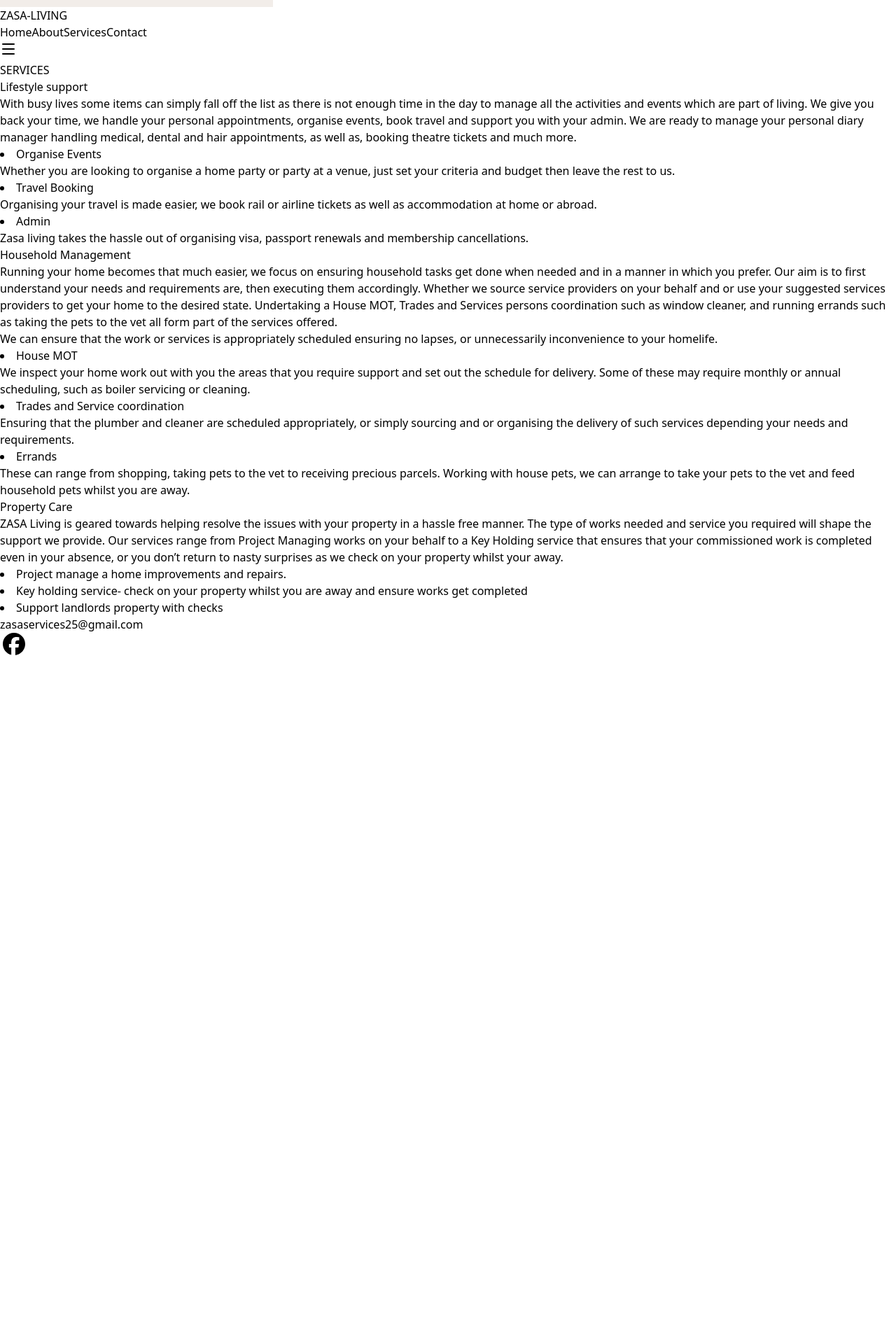
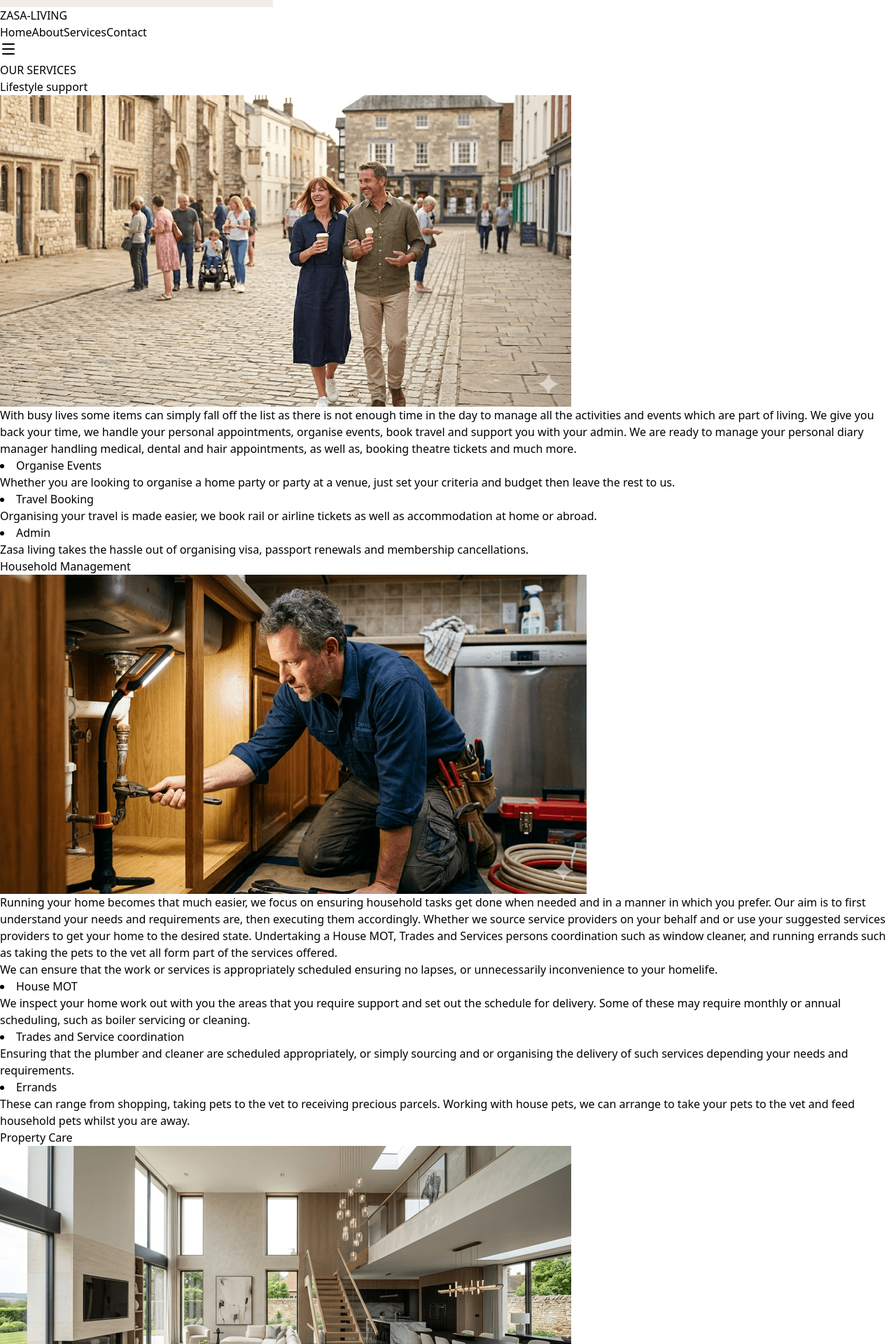
Before and after one commit to Herbertbhs02/ZASA-LIVING, a React (Vite) app: page /services in a window 1280 px wide. Shown: the part 400-2320 px from the top of the page at 70% size. Before the commit the page ends 1338 px from the top, so only its background shows below. Built offline with nearby package versions, Linux system fonts and the light colour scheme.

Commit message:
services page changes

```diff
--- a/src/App.jsx
+++ b/src/App.jsx
@@ -11,7 +11,7 @@
 export default function App() {
   return (
     <Router>
-       <ScrollToTop/>
+      <ScrollToTop />
       <div className="flex flex-col min-h-screen">
         <Navbar />
         <div className="flex-grow">
--- a/src/pages/About.jsx
+++ b/src/pages/About.jsx
@@ -2,8 +2,8 @@
 
 const About = () => {
   return (
-     <div className="p-4">
-     <h1>Page is currently undergoing update</h1>
+    <div className="p-4">
+      <h1>Page is currently undergoing update</h1>
     </div>
   );
 };
--- a/src/pages/Home.jsx
+++ b/src/pages/Home.jsx
@@ -6,12 +6,9 @@
   return (
     <div className="p-0 min-h-screen ">
       {/* Introduction */}
-      <section className="grid md:grid-cols-2 gap-8 items-center px-6 py-10  bg-[#0B1F3A] ">
+      <section className="grid md:grid-cols-2 gap-8 place-items-start px-6 py-6  bg-[#0B1F3A] ">
         <div>
-          <h1 className="text-4xl md:text-5xl text-white font-bold mb-6">
-            Introduction
-          </h1>
-          <p className="text-white mb-6">
+          <p className="text-white mt-0 ">
             ZASA Living is on a mission to save you time and reduce stress, so
             you spend your time doing things you enjoy with people you love. Our
             services focus on the personal, the home and business. Whether you
@@ -34,7 +31,7 @@
       </section>
 
       <div className="text-2xl text-center font-bold mt-10 mb-2 mt-2 ">
-        Services Offered
+        Our Services
       </div>
 
       <div className="grid grid-cols-1 md:grid-cols-3 gap-6">
@@ -44,7 +41,7 @@
             <h3 className="font-semibold text-lg mb-2 text-start text-black">
               Lifestyle Support
             </h3>
-            <div class="prose">
+            <div class="">
               <img
                 src="images/lifestyle.png"
                 alt="lifestyle photo"
--- a/src/pages/Services.jsx
+++ b/src/pages/Services.jsx
@@ -2,14 +2,18 @@
 
 const Services = () => {
   return (
-    <div className="">
-      <h3 className="text-2xl font-bold text-center">SERVICES</h3>
+    <div className="bg-slate-400">
+      <h3 className="text-2xl font-bold text-center">OUR SERVICES</h3>
 
-      <div className="relative p-6 text-white bg-[url('/images/PersonalLifestyleSupport.png')] bg-cover bg-center bg-no-repeat">
-        {/* Overlay */}
-        <div className="absolute inset-0 bg-black/60"></div>
-        <div className="relative z-10">
-          <h2 className="font-bold">Lifestyle support</h2>
+      <div className="p-4 text-black">
+
+          <h2 className="font-bold p-1">Lifestyle support</h2>
+
+             <img
+                src="images/PersonalLifestyleSupport.png"
+                alt="lifestyle photo"
+                className="float-left mr-4 mb-2 h-[14rem] rounded-xl"
+              />
           <p>
             With busy lives some items can simply fall off the list as there is
             not enough time in the day to manage all the activities and events
@@ -23,7 +27,7 @@
           <p>
             Whether you are looking to organise a home party or party at a
             venue, just set your criteria and budget then leave the rest to
-            us.{" "}
+            us.
           </p>
           <li>Travel Booking</li>
           <p>
@@ -35,14 +39,18 @@
             Zasa living takes the hassle out of organising visa, passport
             renewals and membership cancellations.
           </p>
-        </div>
       </div>
 
-      <div className="relative p-6 mt-1 text-white bg-[url('/images/HouseholdManagement.png')] bg-cover bg-center bg-no-repeat">
-        {/* Overlay */}
-        <div className="absolute inset-0 bg-black/60"></div>
-        <div className="relative z-10">
+
+
+      <div className="p-4 mt-1 text-black ">
           <h2 className="font-bold">Household Management</h2>
+            <img
+                src="images/HouseholdManagement.png"
+                alt="lifestyle photo"
+                className="float-left mr-4 mb-2 h-[14rem] rounded-xl"
+              />
+
           <p>
             Running your home becomes that much easier, we focus on ensuring
             household tasks get done when needed and in a manner in which you
@@ -66,10 +74,9 @@
           </p>
           <li>Trades and Service coordination</li>
           <p>
-            {" "}
             Ensuring that the plumber and cleaner are scheduled appropriately,
             or simply sourcing and or organising the delivery of such services
-            depending your needs and requirements.{" "}
+            depending your needs and requirements.
           </p>
           <li>Errands</li>
           <p>
@@ -77,14 +84,18 @@
             precious parcels. Working with house pets, we can arrange to take
             your pets to the vet and feed household pets whilst you are away.
           </p>
-        </div>
+
       </div>
 
-      <div className="  relative p-6 mt-1 text-white bg-[url('/images/Property.png')] bg-cover bg-center bg-no-repeat">
-        {/* Overlay */}
-        <div className="absolute inset-0 bg-black/60"></div>
-        <div className="relative z-10">
+      <div className=" px-4 mt-1 pb-14 text-black">
           <h2 className="font-bold">Property Care</h2>
+
+             <img
+                src="images/Property.png"
+                alt="lifestyle photo"
+                className="float-left mr-4 mb-0 h-[14rem] rounded-xl"
+              />
+
           <p>
             ZASA Living is geared towards helping resolve the issues with your
             property in a hassle free manner. The type of works needed and
@@ -100,7 +111,7 @@
             ensure works get completed
           </li>
           <li>Support landlords property with checks</li>
-        </div>
+
       </div>
     </div>
   );
```
Also changed, not shown: src/components/Navbar.jsx (+18 -7 lines), src/components/ScrollToTop.jsx (line endings or trailing spaces).
